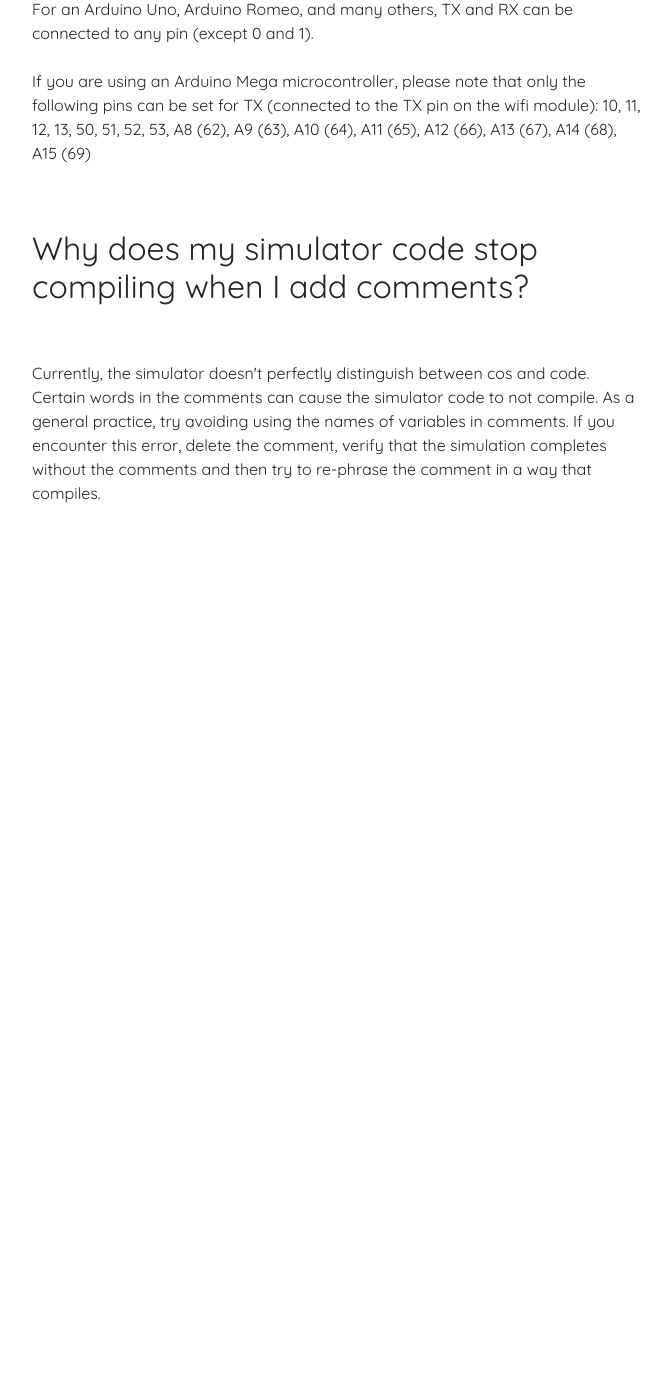
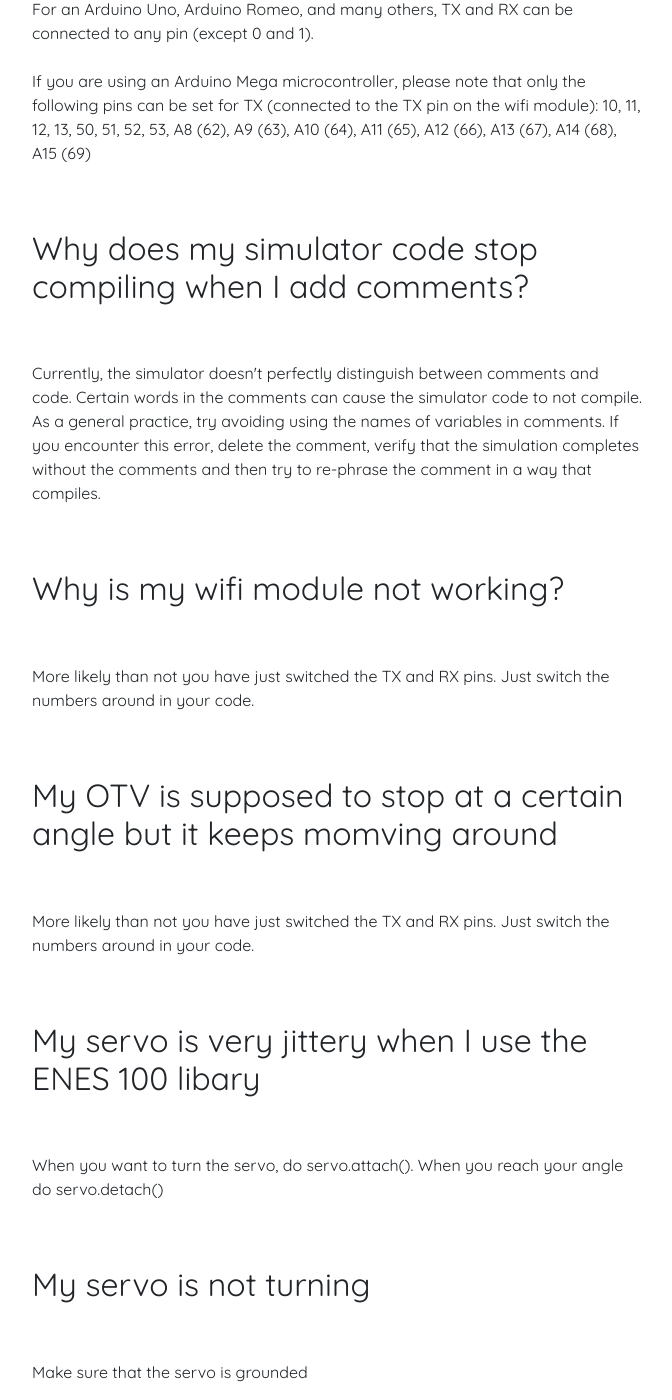
Before and after one commit to umdenes100/VisionSystemRemoteClient, a Jekyll site: the page built from pages/faq.html, in a window 1280 px wide and 1400 px high, scrolled down 411 px. Shown: the whole window, without its empty margins (303-975 px from the left). Built offline with Jekyll 4.4.1, drawn with Linux system fonts in a browser that asks for light colours; nearby versions of some CDN libraries; some web fonts are replaced; before the commit the page ends 932 px from its top, so only the background shows below that.

Commit message:
Updated the faq

```diff
--- a/pages/faq.html
+++ b/pages/faq.html
@@ -22,8 +22,24 @@
 	        <h2>Why does my simulator code stop compiling when I add comments?</h2>
             <br><br>
             <p>
-                Currently, the simulator doesn't perfectly distinguish between cos and code. Certain words in the comments can cause the simulator code to not compile. As a general practice, try avoiding using the names of variables in comments. If you encounter this error, delete the comment, verify that the simulation completes without the comments and then try to re-phrase the comment in a way that compiles.
+                Currently, the simulator doesn't perfectly distinguish between comments and code. Certain words in the comments can cause the simulator code to not compile. As a general practice, try avoiding using the names of variables in comments. If you encounter this error, delete the comment, verify that the simulation completes without the comments and then try to re-phrase the comment in a way that compiles.
             </p>
+            <br><br>
+            <h2>Why is my wifi module not working?</h2>
+            <br><br>
+            <p> More likely than not you have just switched the TX and RX pins. Just switch the numbers around in your code. </p>
+             <br><br>
+             <h2>My OTV is supposed to stop at a certain angle but it keeps momving around</h2>
+             <br><br>
+             <p> More likely than not you have just switched the TX and RX pins. Just switch the numbers around in your code. </p>
+             <br><br>
+             <h2>My servo is very jittery when I use the ENES 100 libary</h2>
+             <br><br>
+             <p> When you want to turn the servo, do servo.attach(). When you reach your angle do servo.detach() </p>
+             <br><br>
+             <h2>My servo is not turning</h2>
+             <br><br>
+              <p> Make sure that the servo is grounded </p>
 		</div>
 	</div>
 </div>
```
